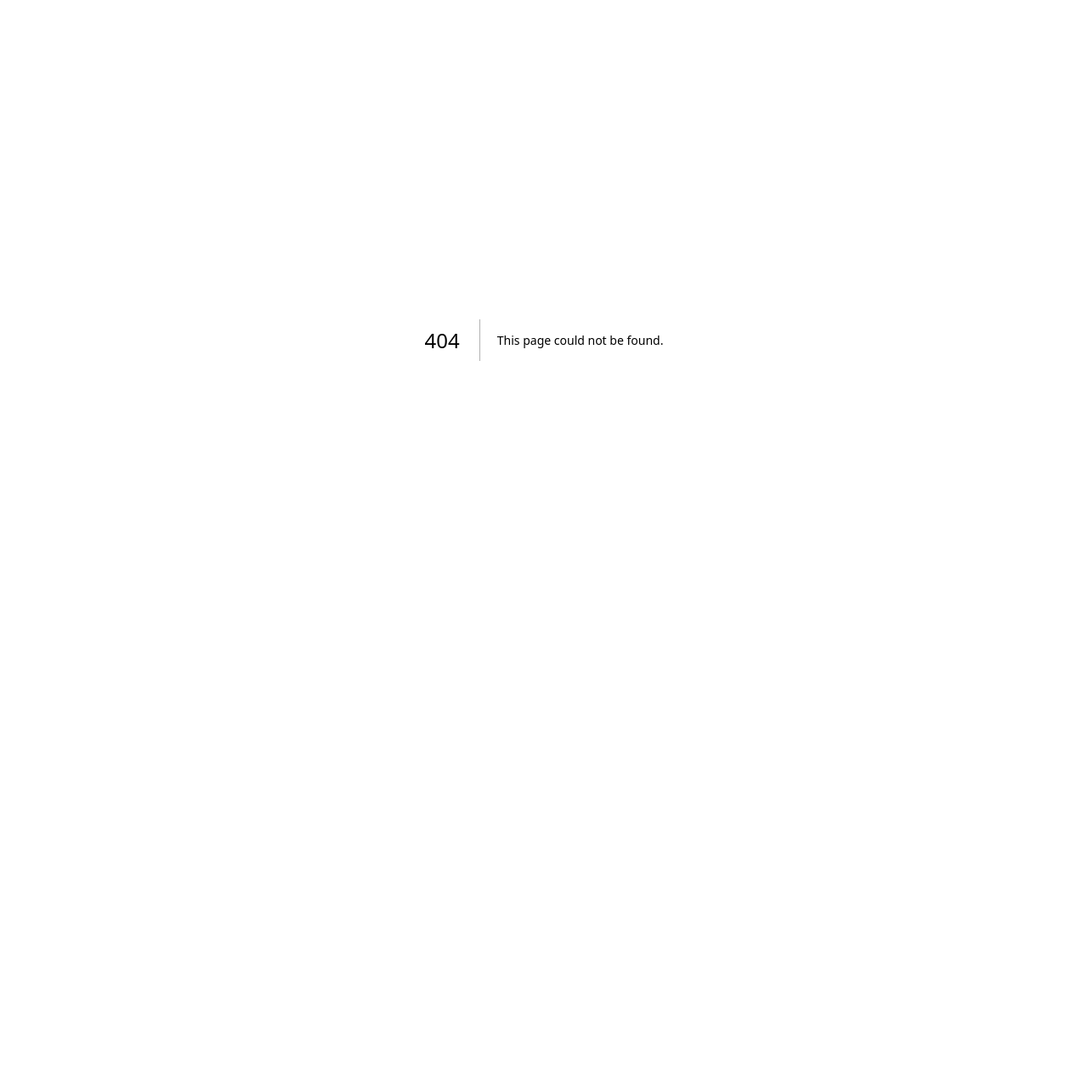
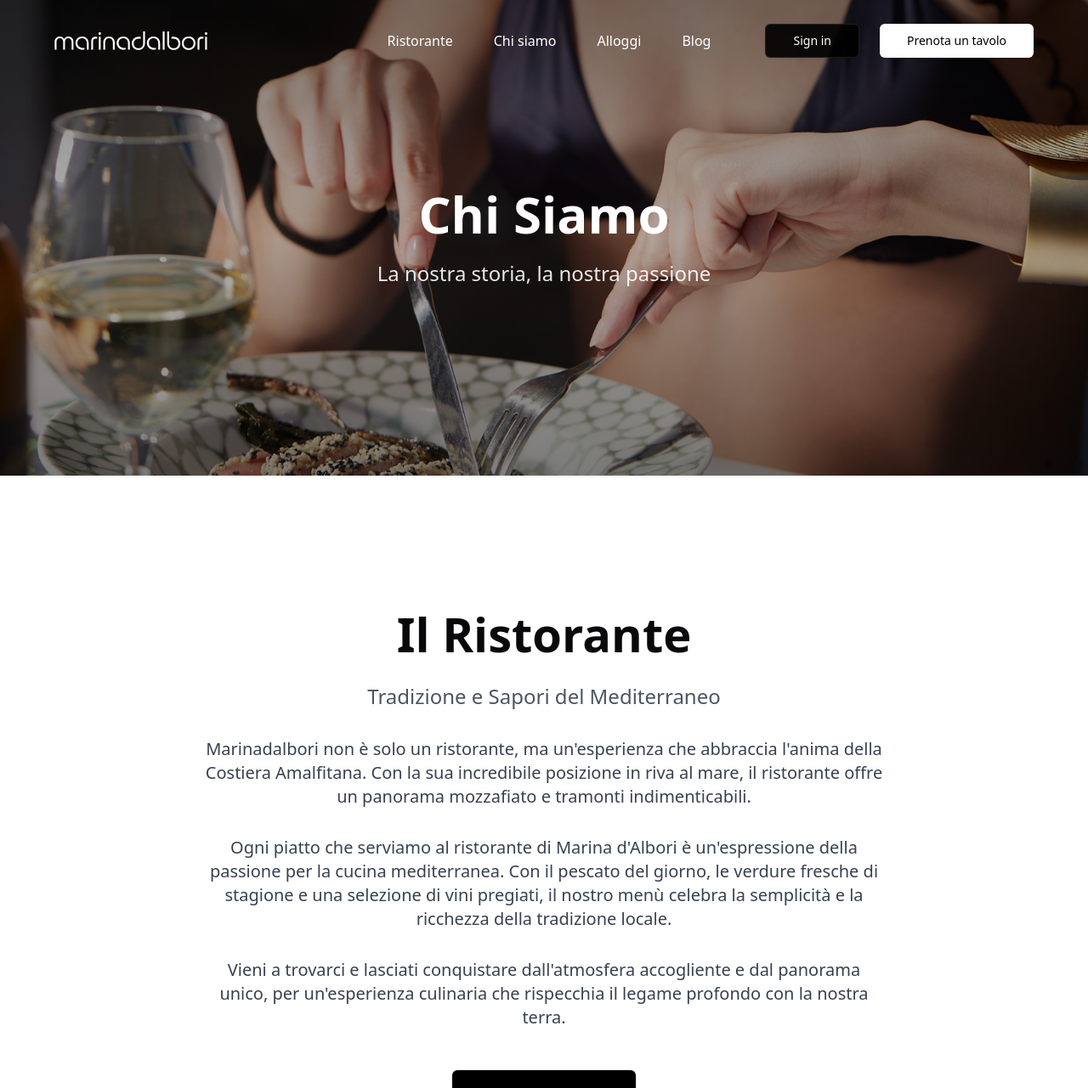
Before and after one commit to aiNicx/marinadalbori_v5, a Next.js app: page /about in a window 1280 px wide. Before the commit this address had no page. Shown: the top 1281 px of the page at 85% size. Before the commit the page ends 800 px from the top, so only its background shows below. Built offline with nearby package versions, Linux system fonts and the light colour scheme.

Commit message:
Upg-about

```diff
--- /dev/null
+++ b/src/app/(routes)/about/components/hero.tsx
@@ -0,0 +1,42 @@
+import { Container } from "@/components/ui/container";
+import { Image } from "@/components/ui/image";
+
+interface HeroProps {
+  subtitle: string;
+  backgroundImage: string;
+}
+
+export function Hero({ subtitle, backgroundImage }: HeroProps) {
+  return (
+    <div className="relative h-[70vh] w-full">
+      {/* Background Image */}
+      <div className="absolute inset-0">
+        <Image
+          src={backgroundImage}
+          alt="Marina d'Albori Chi Siamo"
+          fill
+          priority
+          quality={100}
+          sizes="100vw"
+          variant="default"
+          containerClassName="w-full h-full"
+          className="object-cover object-center"
+        />
+        {/* Overlay scuro */}
+        <div className="absolute inset-0 bg-gradient-to-b from-black/50 via-black/30 to-black/50" />
+      </div>
+
+      {/* Content */}
+      <Container className="relative h-full">
+        <div className="flex flex-col items-center justify-center h-full text-center">
+          <h1 className="text-4xl md:text-5xl lg:text-6xl font-bold text-white mb-6">
+            Chi Siamo
+          </h1>
+          <p className="text-xl md:text-2xl text-white/90 max-w-2xl">
+            {subtitle}
+          </p>
+        </div>
+      </Container>
+    </div>
+  );
+}
--- /dev/null
+++ b/src/app/(routes)/about/components/our-story.tsx
@@ -0,0 +1,40 @@
+import Image from "next/image";
+
+export const OurStory = () => {
+  return (
+    <section className="w-full">
+      <div className="flex flex-col items-center max-w-[800px] mx-auto text-center">
+        <h2 className="text-[40px] md:text-[48px] lg:text-[56px] font-bold mb-4">
+          Il Ristorante
+        </h2>
+        <p className="text-gray-600 text-xl md:text-2xl mb-8">
+          Tradizione e Sapori del Mediterraneo
+        </p>
+        <div className="space-y-8">
+          <p className="text-gray-700 text-lg md:text-xl leading-relaxed">
+            Marinadalbori non è solo un ristorante, ma un&apos;esperienza che abbraccia l&apos;anima della Costiera Amalfitana. Con la sua incredibile posizione in riva al mare, il ristorante offre un panorama mozzafiato e tramonti indimenticabili.
+          </p>
+          <p className="text-gray-700 text-lg md:text-xl leading-relaxed">
+            Ogni piatto che serviamo al ristorante di Marina d&apos;Albori è un&apos;espressione della passione per la cucina mediterranea. Con il pescato del giorno, le verdure fresche di stagione e una selezione di vini pregiati, il nostro menù celebra la semplicità e la ricchezza della tradizione locale.
+          </p>
+          <p className="text-gray-700 text-lg md:text-xl leading-relaxed">
+            Vieni a trovarci e lasciati conquistare dall&apos;atmosfera accogliente e dal panorama unico, per un&apos;esperienza culinaria che rispecchia il legame profondo con la nostra terra.
+          </p>
+        </div>
+        <button className="mt-12 bg-black text-white px-8 py-4 rounded-md text-lg font-medium hover:bg-black/90 transition-colors">
+          Prenota un Tavolo
+        </button>
+      </div>
+      <div className="mt-16 relative h-[600px] w-full overflow-hidden">
+        <Image
+          src="/images/restaurant-food.jpg"
+          alt="Il nostro ristorante"
+          fill
+          className="object-cover"
+          sizes="100vw"
+          priority
+        />
+      </div>
+    </section>
+  );
+};
--- /dev/null
+++ b/src/app/(routes)/about/page.tsx
@@ -0,0 +1,30 @@
+import { Header } from "@/components/layout/header";
+import { Container } from "@/components/ui/container";
+import { Metadata } from "next";
+import { Hero } from "./components/hero";
+import { OurStory } from "./components/our-story";
+
+export const metadata: Metadata = {
+  title: "Marina d'Albori - Chi Siamo",
+  description: "Scopri la storia e la passione dietro Marina d'Albori, un'oasi di gusto e relax nella Costiera Amalfitana",
+};
+
+export default function AboutPage() {
+  return (
+    <>
+      <Header isHeroVisible />
+      <main className="relative w-full">
+        <Hero
+          subtitle="La nostra storia, la nostra passione"
+          backgroundImage="/images/restaurant-food.jpg"
+        />
+        <Container>
+          <div className="flex flex-col gap-16 sm:gap-20 md:gap-24 lg:gap-28 py-16 md:py-20">
+            <OurStory />
+            {/* Altre sezioni verranno aggiunte qui */}
+          </div>
+        </Container>
+      </main>
+    </>
+  );
+}
--- a/src/components/layout/header.tsx
+++ b/src/components/layout/header.tsx
@@ -47,7 +47,7 @@ export function Header({ isHeroVisible = true }: HeaderProps) {
               Ristorante
             </Link>
             <Link
-              href="/chi-siamo"
+              href="/about"
               className={cn(
                 "text-sm lg:text-base font-medium transition-colors hover:opacity-80",
                 isTransparent ? "text-white" : "text-foreground"
@@ -141,7 +141,7 @@ export function Header({ isHeroVisible = true }: HeaderProps) {
                   Ristorante
                 </Link>
                 <Link
-                  href="/chi-siamo"
+                  href="/about"
                   className="text-lg sm:text-xl font-medium py-2 hover:text-primary"
                   onClick={() => setIsOpen(false)}
                 >
```
Also changed, not shown: 2 other files (tests, documents, lock files or other folders).
